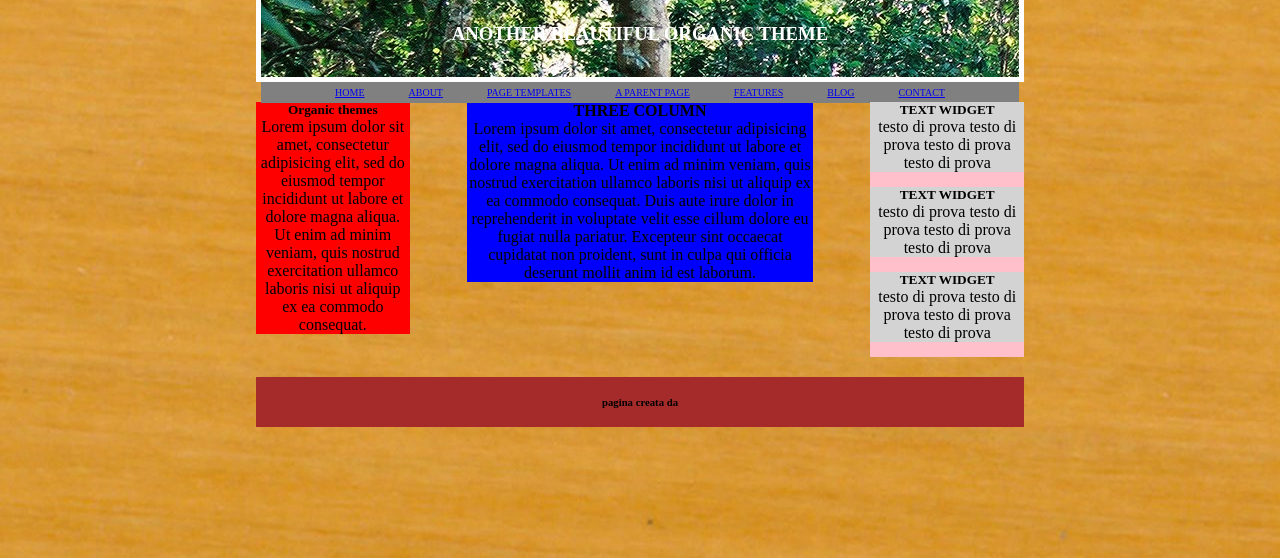
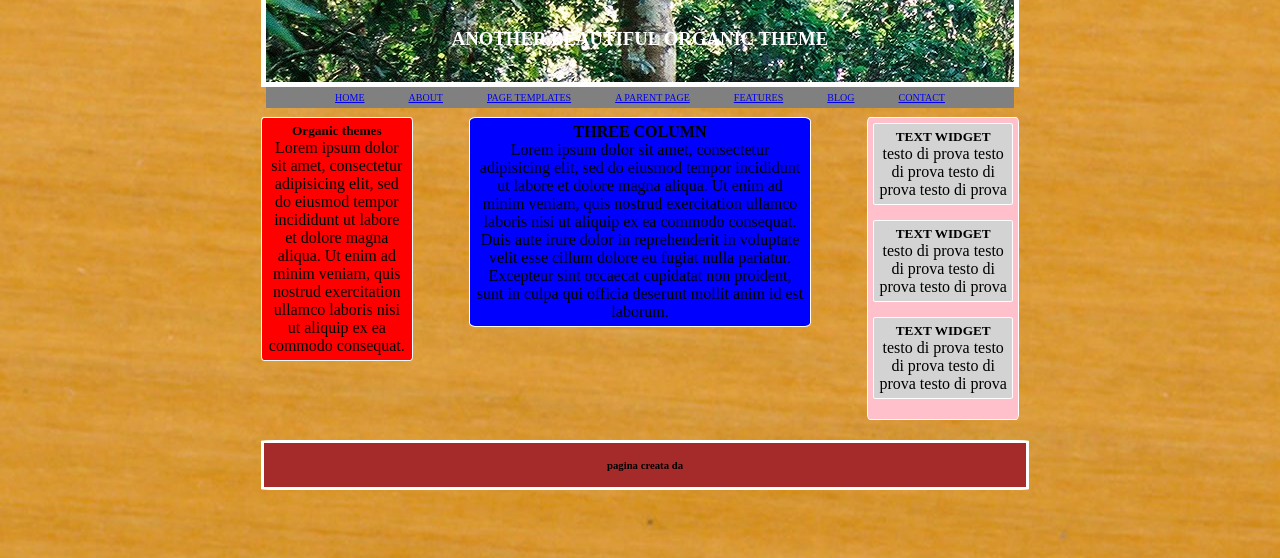
Before and after one commit to manuelggit/htmlcss-wp, a plain HTML site: page index.html in a window 1280 px wide. Shown: the part 242-800 px from the top of the page. Drawn offline with Linux system fonts and the light colour scheme.

Commit message:
Border radius agli elementi

```diff
--- a/css/style.css
+++ b/css/style.css
@@ -55,6 +55,20 @@ nav {
   font-size: 10px;
 }
 
+main {
+  margin-top: 30px;
+}
+
+div {
+  border: 1px white solid;
+  border-radius: 2% 2%;
+  padding: 5px;
+}
+
+div.container {
+  border: 0;
+}
+
 main:after {
 content: "";
 display: table;
@@ -92,6 +106,8 @@ footer {
   height: 50px;
   background: brown;
   position: absolute;
+  border: 3px white solid;
+  border-radius: 2% 2%;
 }
 
 h6 {
```
